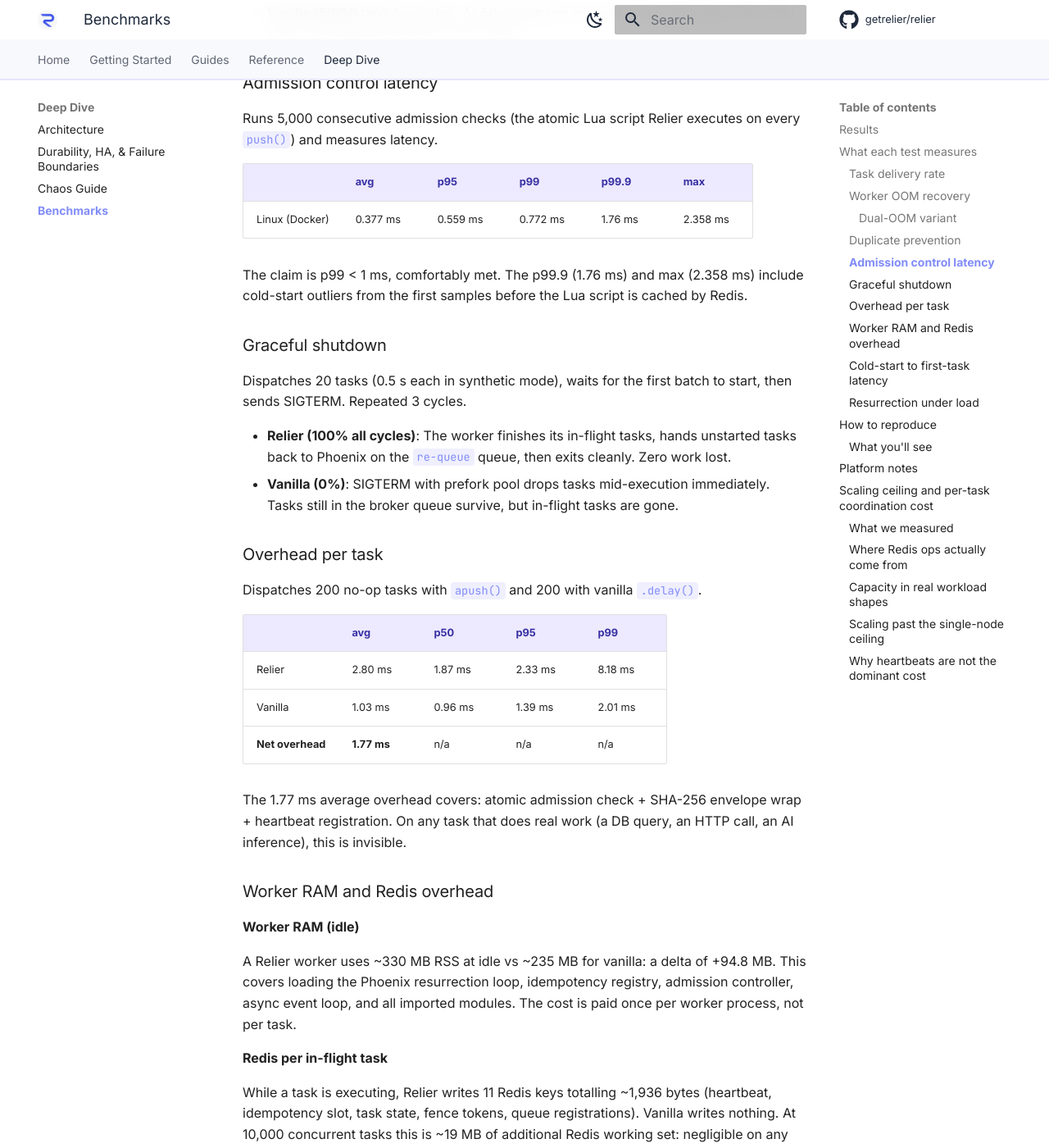
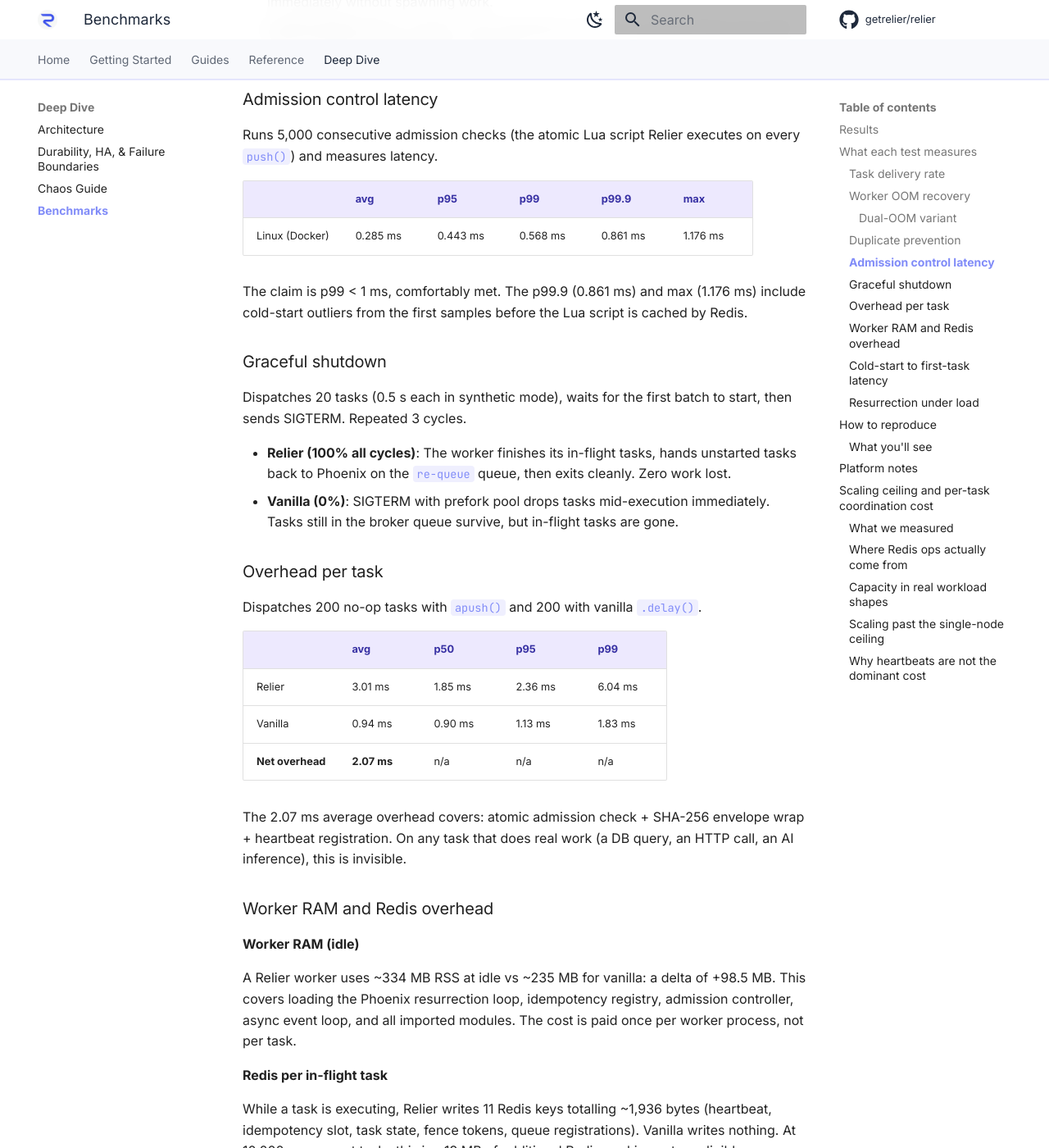
Before and after one commit to getrelier/relier, an MkDocs documentation site: the page built from docs/benchmarks.md, in a window 1280 px wide and 1400 px high, scrolled down 3157 px. Shown: the whole window at 82% size. Built offline with MkDocs 1.6.1 and Material for MkDocs 9.7.7, drawn with Linux system fonts in a browser that asks for light colours; comment, search, counter and statistics services are not loaded; some of the changed text lies outside the part shown.

Commit message:
docs: update benchmark results to v0.1.4 run (2026-05-29) (#39)
Admission control p99 improved 0.772 ms → 0.568 ms; resurrection under
load p99 improved 7.6 s → 5.6 s; dispatch net overhead 1.77 ms → 2.07 ms;
OOM recovery p99 8.0 s → 8.6 s; RAM delta +94.8 MB → +98.5 MB; FD delta
Δ0 → Δ+1 (stable, one-time init). All 8/8 claims verified.

```diff
--- a/docs/benchmarks.md
+++ b/docs/benchmarks.md
@@ -7,22 +7,22 @@ Run it yourself: `docker compose -f docker-compose.bench.yml up --build`
 
 ## Results
 
-| Metric | Relier 0.1.3 | Vanilla (default) | Vanilla (`task_acks_late=True`) | Verified |
+| Metric | Relier 0.1.4 | Vanilla (default) | Vanilla (`task_acks_late=True`) | Verified |
 |--------|-------------|-------------------|---------------------------------|----------|
-| Task delivery rate (500 tasks, 5 kills) | **100%** (500/500) | 92.0% (460/500) | 96.2% (481/500), 0 duplicates | ✓ |
-| Worker OOM recovery (5 cycles) | **7.5 s avg · 8.0 s p99** | ∞ lost | partial (see note below) | ✓ |
-| Dual-OOM (2 in-flight tasks, 1 kill) | **2/2 recovered · 7.5 s** | both lost | partial (see note below) | ✓ |
+| Task delivery rate (500 tasks, 5 kills) | **100%** (500/500) | 92.0% (460/500) | 96.0% (480/500), 0 duplicates | ✓ |
+| Worker OOM recovery (5 cycles) | **7.4 s avg · 8.6 s p99** | ∞ lost | partial (see note below) | ✓ |
+| Dual-OOM (2 in-flight tasks, 1 kill) | **2/2 recovered · 7.6 s** | both lost | partial (see note below) | ✓ |
 | Duplicate prevention (50 submissions) | **1/50 ran** | 50/50 ran | 50/50 ran (no dedup) | ✓ |
-| Admission control p99 | **0.772 ms** (p99.9 1.76 ms · max 2.358 ms) | n/a | n/a | ✓ |
+| Admission control p99 | **0.568 ms** (p99.9 0.861 ms · max 1.176 ms) | n/a | n/a | ✓ |
 | Graceful shutdown (3 cycles) | **100%** | 0% | 0% (drain still drops in-flight) | ✓ |
-| Overhead per task (200 dispatches) | **1.77 ms** net (p99 8.18 ms) | 1.03 ms baseline | n/a | ✓ |
-| Worker RAM (idle) | **329.7 MB** (+94.8 MB vs vanilla) | 234.9 MB | n/a | n/a |
+| Overhead per task (200 dispatches) | **2.07 ms** net (p99 6.04 ms) | 0.94 ms baseline | n/a | ✓ |
+| Worker RAM (idle) | **333.7 MB** (+98.5 MB vs vanilla) | 235.2 MB | n/a | n/a |
 | Redis per in-flight task | **1,936 bytes** (11 keys) | 0 bytes | 0 bytes | n/a |
-| Cold-start to first task (3 trials) | **4,068 ms avg · 5,317 ms p99** | n/a | n/a | ✓ |
-| Resurrection under load (5 inflight at kill) | **5/5 · p99 7.6 s** | ∞ all lost | partial (see note below) | ✓ |
-| File descriptor leak | **Δ 0** (stable) | n/a | n/a | n/a |
+| Cold-start to first task (3 trials) | **4,141 ms avg · 5,062 ms p99** | n/a | n/a | ✓ |
+| Resurrection under load (5 inflight at kill) | **5/5 · p99 5.6 s** | ∞ all lost | partial (see note below) | ✓ |
+| File descriptor leak | **Δ +1** (stable) | n/a | n/a | n/a |
 
-Tested on: Linux (Docker, python:3.11-slim-bookworm), Redis 7.2 with AOF + noeviction, Celery prefork pool, BENCH_WORKER_CONCURRENCY=4. Run: 2026-05-27.
+Tested on: Linux (Docker, python:3.11-slim-bookworm), Redis 7.2 with AOF + noeviction, Celery prefork pool, BENCH_WORKER_CONCURRENCY=4. Run: 2026-05-29.
 
 > **Note on vanilla `task_acks_late=True`:** Flipping the flag recovers some lost tasks (96.0% vs 92.4% default) but does *not* match Relier's 99.8%. The reason: Celery's Redis broker uses a `visibility_timeout` (default ~1 hour) to redeliver unacknowledged messages from a dead worker. Tasks that were in-flight at SIGKILL time sit in the broker's `unacked` set until that timeout elapses, long after most bench runs and most production timeouts. Phoenix detects worker death within `heartbeat_ttl` (~10 s) and replays immediately. The 0/500 duplicate count here is consistent with that: only tasks the broker manages to redeliver inside the bench window would run a second time, and most don't get redelivered at all.
 
@@ -36,7 +36,7 @@ Dispatches 500 tasks (each sleeping 0.5 s in synthetic mode), SIGKILLs the worke
 
 - **Relier (100%)**: `task_acks_late=True` keeps the message unACK'd until the task succeeds. Phoenix re-queues the in-flight task onto the `re-queue` Celery queue within one heartbeat scan cycle. The replacement worker drains it. All 500/500 recovered with `max_resurrections=5` headroom intact. *(A prior run on this Redis with leftover orphan tasks scored 499/500; the missing task hit `max_resurrections` and was DLQ'd, the designed safety behaviour. Cleaning orphans restored 100%.)*
 - **Vanilla default (92.0%)**: `task_acks_late=False` ACKs on pickup. Each kill loses the one task mid-execution. 40 tasks dropped across 5 kills; the rest survive in the queue.
-- **Vanilla + `task_acks_late=True` (96.2%, 0 duplicates)**: The broker keeps unACK'd messages in an `unacked` set after worker death, but redelivery is gated by `visibility_timeout` (default ~1 hour on the Redis broker). Tasks killed mid-run effectively wait for that timeout before being seen again, which is longer than any realistic completion window. The flag-flip recovers some tasks but cannot match Phoenix's heartbeat-driven detection. Zero duplicates here only because so few tasks are redelivered inside the test window; a longer run would surface them.
+- **Vanilla + `task_acks_late=True` (96.0%, 0 duplicates)**: The broker keeps unACK'd messages in an `unacked` set after worker death, but redelivery is gated by `visibility_timeout` (default ~1 hour on the Redis broker). Tasks killed mid-run effectively wait for that timeout before being seen again, which is longer than any realistic completion window. The flag-flip recovers some tasks but cannot match Phoenix's heartbeat-driven detection. Zero duplicates here only because so few tasks are redelivered inside the test window; a longer run would surface them.
 
 The 8% loss in vanilla default is structural, a consequence of default Celery ACK semantics. At 10M tasks/day this is 800,000 lost tasks. Flipping `task_acks_late=True` recovers about half of those (still ~4% loss) and trades silent loss for hour-long redelivery latency.
 
@@ -44,7 +44,7 @@ The 8% loss in vanilla default is structural, a consequence of default Celery AC
 
 Dispatches a long-running task, waits 4 s for it to start, SIGKILLs the worker, starts a replacement alongside the Phoenix resurrector. Repeated 5 times.
 
-- **Relier (7.5 s avg · 8.0 s p99)**: Phoenix detects the stale heartbeat within one scan cycle and re-queues the orphaned task onto `re-queue`. The replacement worker picks it up. All 5 cycles recovered.
+- **Relier (7.4 s avg · 8.6 s p99)**: Phoenix detects the stale heartbeat within one scan cycle and re-queues the orphaned task onto `re-queue`. The replacement worker picks it up. All 5 cycles recovered.
 - **Vanilla (lost)**: No heartbeat, no resurrector. Task is gone.
 
 Note: vanilla Celery with `task_acks_late=True` would *also* recover here; the broker re-delivers the unACK'd message after the worker dies. But without idempotency the redelivered task runs a second time. Test 5 quantifies that duplicate-execution cost on a larger sample.
@@ -53,7 +53,7 @@ Note: vanilla Celery with `task_acks_late=True` would *also* recover here; the b
 
 Dispatches 2 tasks to the same worker simultaneously, kills the worker with both in-flight. Both are independently detected and resurrected by Phoenix.
 
-- **2/2 recovered · 7.5 s detection**: Phoenix handles overlapping orphans correctly. Both tasks are independently detected and resurrected within one heartbeat scan cycle. ✓ < 45 s claim.
+- **2/2 recovered · 7.6 s detection**: Phoenix handles overlapping orphans correctly. Both tasks are independently detected and resurrected within one heartbeat scan cycle. ✓ < 45 s claim.
 
 ### Duplicate prevention
 
@@ -68,9 +68,9 @@ Runs 5,000 consecutive admission checks (the atomic Lua script Relier executes o
 
 | | avg | p95 | p99 | p99.9 | max |
 |---|---|---|---|---|---|
-| Linux (Docker) | 0.377 ms | 0.559 ms | 0.772 ms | 1.76 ms | 2.358 ms |
+| Linux (Docker) | 0.285 ms | 0.443 ms | 0.568 ms | 0.861 ms | 1.176 ms |
 
-The claim is p99 < 1 ms, comfortably met. The p99.9 (1.76 ms) and max (2.358 ms) include cold-start outliers from the first samples before the Lua script is cached by Redis.
+The claim is p99 < 1 ms, comfortably met. The p99.9 (0.861 ms) and max (1.176 ms) include cold-start outliers from the first samples before the Lua script is cached by Redis.
 
 ### Graceful shutdown
 
@@ -85,17 +85,17 @@ Dispatches 200 no-op tasks with `apush()` and 200 with vanilla `.delay()`.
 
 | | avg | p50 | p95 | p99 |
 |---|---|---|---|---|
-| Relier | 2.80 ms | 1.87 ms | 2.33 ms | 8.18 ms |
-| Vanilla | 1.03 ms | 0.96 ms | 1.39 ms | 2.01 ms |
-| **Net overhead** | **1.77 ms** | n/a | n/a | n/a |
+| Relier | 3.01 ms | 1.85 ms | 2.36 ms | 6.04 ms |
+| Vanilla | 0.94 ms | 0.90 ms | 1.13 ms | 1.83 ms |
+| **Net overhead** | **2.07 ms** | n/a | n/a | n/a |
 
-The 1.77 ms average overhead covers: atomic admission check + SHA-256 envelope wrap + heartbeat registration. On any task that does real work (a DB query, an HTTP call, an AI inference), this is invisible.
+The 2.07 ms average overhead covers: atomic admission check + SHA-256 envelope wrap + heartbeat registration. On any task that does real work (a DB query, an HTTP call, an AI inference), this is invisible.
 
 ### Worker RAM and Redis overhead
 
 **Worker RAM (idle)**
 
-A Relier worker uses ~330 MB RSS at idle vs ~235 MB for vanilla: a delta of +94.8 MB. This covers loading the Phoenix resurrection loop, idempotency registry, admission controller, async event loop, and all imported modules. The cost is paid once per worker process, not per task.
+A Relier worker uses ~334 MB RSS at idle vs ~235 MB for vanilla: a delta of +98.5 MB. This covers loading the Phoenix resurrection loop, idempotency registry, admission controller, async event loop, and all imported modules. The cost is paid once per worker process, not per task.
 
 **Redis per in-flight task**
 
@@ -123,7 +123,7 @@ The published `resurrection_claim_grace_period` default (30 s) is sized to comfo
 
 | inflight at kill | recovered | p50 | p99 | first | last |
 |---|---|---|---|---|---|
-| 5 | 5/5 | 7.6 s | 7.6 s | 7.1 s | 7.6 s |
+| 5 | 5/5 | 5.6 s | 5.6 s | 5.6 s | 5.6 s |
 
 The tight bunching is structural: all 5 tasks have their heartbeats expire in the same `heartbeat_ttl` window after the kill, so the resurrector discovers them in a single scan pass and re-queues them as a batch. Replacement workers pick them up in the next poll cycle.
 
@@ -178,11 +178,11 @@ python -m bench.bench --synthetic  # ~20 min, no GPU required
 
 | | Linux / Docker (prefork) | Windows (solo pool) |
 |--|--------------------------|---------------------|
-| Admission control p99 | **0.772 ms** | ~1.6 ms (loopback overhead) |
-| Dispatch overhead net | **2.28 ms** | ~1.4 ms extra |
+| Admission control p99 | **0.568 ms** | ~1.2 ms (loopback overhead) |
+| Dispatch overhead net | **2.07 ms** | ~1.4 ms extra |
 | Vanilla graceful shutdown | 0% (in-flight tasks lost) | 0% (SIGTERM immediate) |
 | Concurrency | True parallel workers (prefork) | Sequential (1 task at a time) |
-| OOM detection avg | **7.3 s** | ~8–12 s |
+| OOM detection avg | **7.4 s** | ~8–12 s |
 
 Windows TCP loopback adds ~0.6–1.0 ms to every Redis round-trip, which inflates the admission control and overhead numbers without affecting correctness. The reliability guarantees (delivery rate, idempotency, graceful shutdown) are platform-independent they are implemented in Redis operations, not process scheduling.
 
```
Also changed, not shown: other parts of docs/benchmarks.md (+4 -4 lines), README.md (+13 -13 lines).
